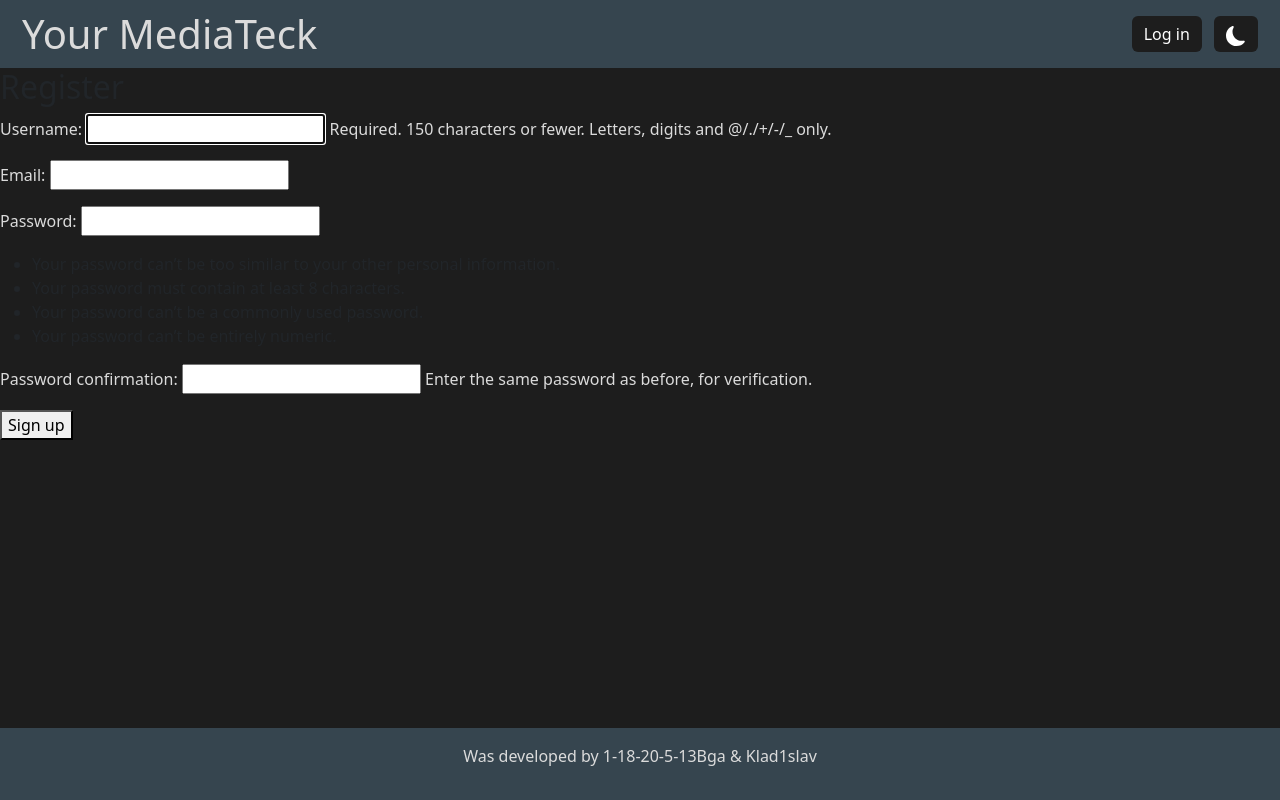
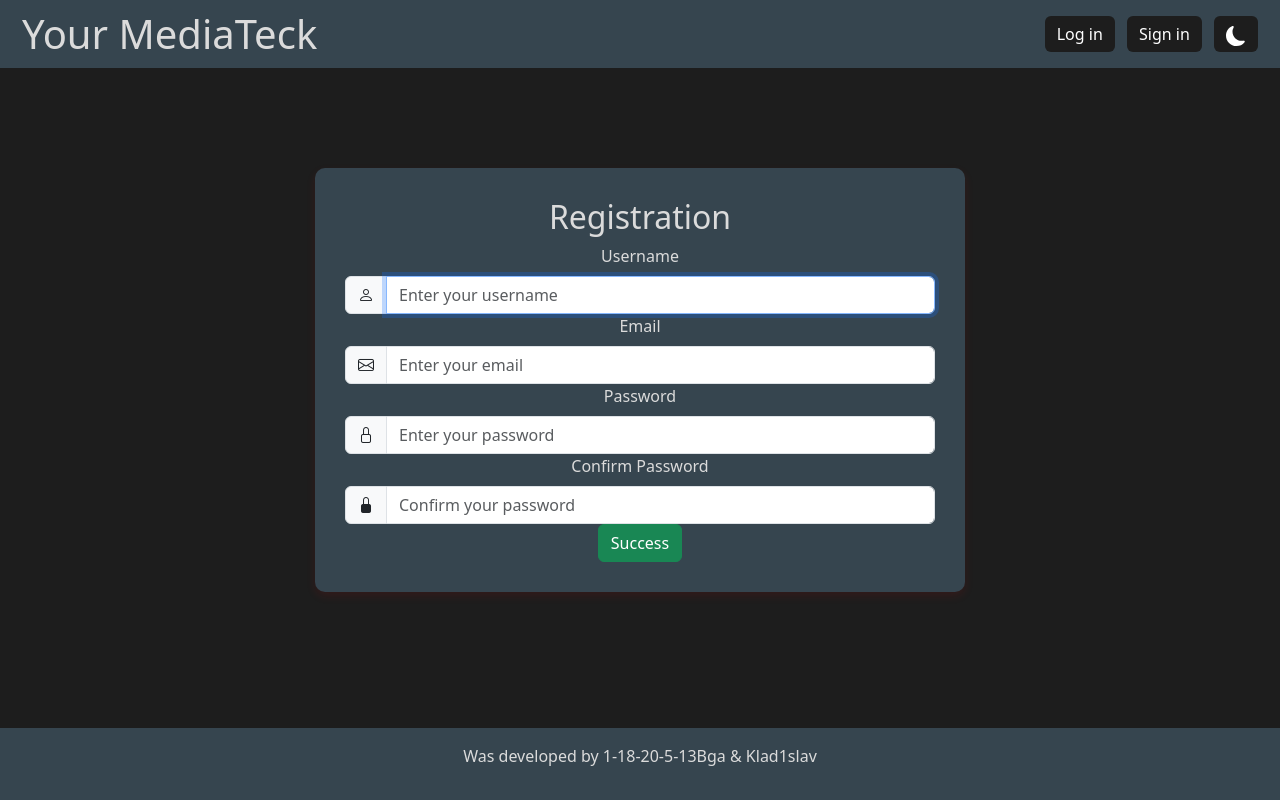
Before and after one commit to Klad1slav/YourMediaTech-YMT-, a Django app: page /reg/ in a window 1280 px wide. Run offline with Django 5.2, Linux system fonts and the light colour scheme.

Commit message:
beta_registration(reg_forms work)

```diff
--- a/registration_page/forms.py
+++ b/registration_page/forms.py
@@ -8,3 +8,22 @@ class RegisterForm(UserCreationForm):
     class Meta:
         model = User
         fields = ["username", "email", "password1", "password2"]
+
+    def __init__(self, *args, **kwargs):
+        super().__init__(*args, **kwargs)
+        self.fields['username'].widget.attrs.update({
+            'class': 'form-control',
+            'placeholder': 'Enter your username'
+        })
+        self.fields['email'].widget.attrs.update({
+            'class': 'form-control',
+            'placeholder': 'Enter your email'
+        })
+        self.fields['password1'].widget.attrs.update({
+            'class': 'form-control',
+            'placeholder': 'Enter your password'
+        })
+        self.fields['password2'].widget.attrs.update({
+            'class': 'form-control',
+            'placeholder': 'Confirm your password'
+        })
--- /dev/null
+++ b/registration_page/static/registration_page/buttons.css
@@ -0,0 +1,8 @@
+.btn-primary, .btn-primary:hover {
+    background-color: #1D1D1D;
+    border: none
+}
+.btn-primary:focus:active {
+    background-color: #DBDBDB !important;
+    color: #1D1D1D !important;
+}
--- /dev/null
+++ b/registration_page/static/registration_page/others.css
@@ -0,0 +1,9 @@
+.register-container {
+    background-color: #36454F;
+    padding: 30px;
+    width: 650px;
+    margin: 100px auto;
+    border-radius: 10px;
+    box-shadow: 0 4px 10px rgba(243, 3, 3, 0.1);
+    text-align: center;
+}
--- /dev/null
+++ b/registration_page/static/registration_page/text.css
@@ -0,0 +1,4 @@
+body {
+    background-color: #1D1D1D;
+    color: #DBDBDB;
+}
--- a/registration_page/templates/registration_page/register.html
+++ b/registration_page/templates/registration_page/register.html
@@ -1,11 +1,59 @@
 {% include "base.html" %}
+{% load static %}
+
 
 {%block content%}
-<h2>Register</h2>
-    <form method="POST">
+<!--<button onclick="window.location.href='register'" type="button" class="btn btn-primary me-2">Sign in</button>-->
+
+<!-- Bootstrap CSS -->
+<link href="https://cdn.jsdelivr.net/npm/bootstrap@5.3.0/dist/css/bootstrap.min.css" rel="stylesheet">
+<!-- Bootstrap Icons -->
+<link href="https://cdn.jsdelivr.net/npm/bootstrap-icons@1.10.5/font/bootstrap-icons.css" rel="stylesheet">
+
+<link rel="stylesheet" href="{% static 'registration_page/others.css' %}">
+<link rel="stylesheet" href="{% static 'registration_page/text.css' %}">
+<link rel="stylesheet" href="{% static 'registration_page/buttons.css' %}">
+
+<div class="register">
+
+    <form method="POST" class="register-container">
+        <h2>Registration</h2>
     {% csrf_token %}
-    {{ form.as_p }}
-    <button type="submit">Sign up</button>
+    <div class="reg_field">
+        <label for="id_username" class="form-label">Username</label>
+        <div class="input-group">
+          <span class="input-group-text"><i class="bi bi-person"></i></span>
+          {{ form.username }}
+        </div>
+      </div>
+
+    <div class="reg_field">
+        <label for="id_email" class="form-label">Email</label>
+        <div class="input-group">
+          <span class="input-group-text"><i class="bi bi-envelope"></i></span>
+          {{ form.email }}
+        </div>
+      </div>
+
+      <div class="reg_field">
+        <label for="id_password1" class="form-label">Password</label>
+        <div class="input-group">
+          <span class="input-group-text"><i class="bi bi-lock"></i></span>
+          {{ form.password1 }}
+        </div>
+      </div>
+
+      <div class="reg_field">
+        <label for="id_password2" class="form-label">Confirm Password</label>
+        <div class="input-group">
+          <span class="input-group-text"><i class="bi bi-lock-fill"></i></span>
+          {{ form.password2 }}
+        </div>
+      </div>
+
+      <button type="submit" class="btn btn-success">Success</button>
     </form>
+</div>
+
 
 {%endblock%}
--- a/registration_page/views.py
+++ b/registration_page/views.py
@@ -10,6 +10,8 @@ def register_view(request):
             user = form.save()
             login(request, user)  # Optional: Log the user in after register
             return redirect("welcome_page")  # Change "home" to your desired page
+        else:
+            print(form.errors) #Add this temporarily to see why it's failing
     else:
         form = RegisterForm()
     return render(request, "registration_page/register.html", {"form": form})
--- a/templates/base.html
+++ b/templates/base.html
@@ -20,6 +20,7 @@
             <h1 class="mb-0">Your MediaTeck</h1>
             <div>
                 <button type="button" class="btn btn-primary me-2">Log in</button>
+                <button onclick="window.location.href='{% url 'register' %}'" type="button" class="btn btn-primary me-2">Sign in</button>
                 <button type="button" class="btn btn-primary">
                     <svg xmlns="http://www.w3.org/2000/svg" width="20" height="20" fill="currentColor" class="bi bi-moon-fill" viewBox="0 0 16 16">
                         <path d="M6 .278a.77.77 0 0 1 .08.858 7.2 7.2 0 0 0-.878 3.46c0 4.021 3.278 7.277 7.318 7.277q.792-.001 1.533-.16a.79.79 0 0 1 .81.316.73.73 0 0 1-.031.893A8.35 8.35 0 0 1 8.344 16C3.734 16 0 12.286 0 7.71 0 4.266 2.114 1.312 5.124.06A.75.75 0 0 1 6 .278"/>
```
Also changed, not shown: db.sqlite3.
